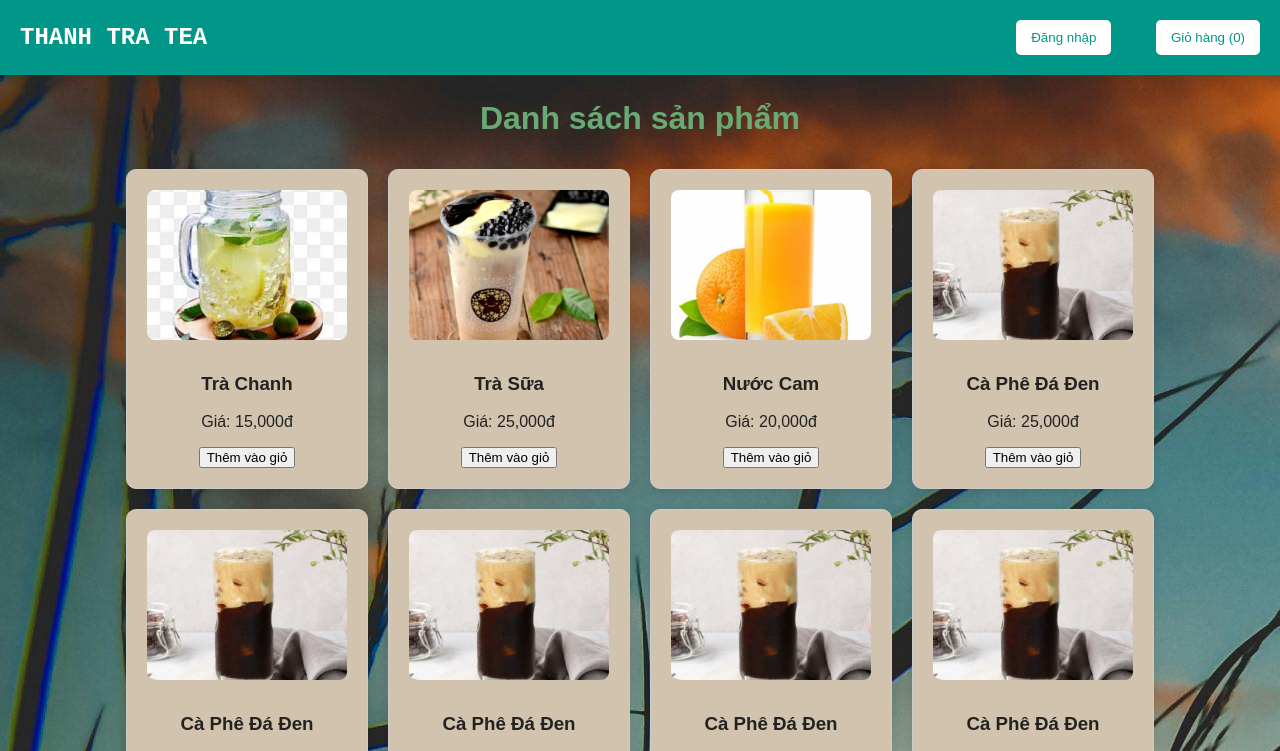
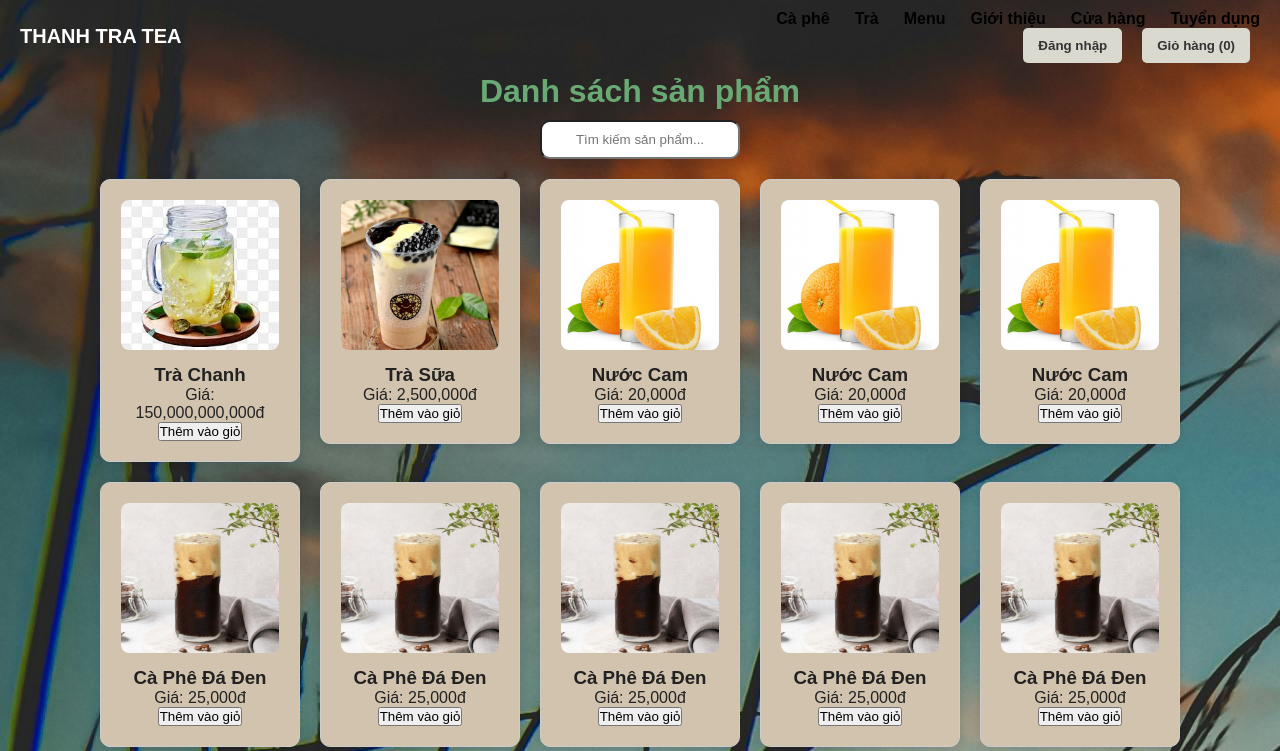
Before and after one commit to duytung203/Thuc_Tap, a website: page public/index.html in a window 1280 px wide. Shown: the top 751 px of the page. Drawn offline with Linux system fonts and the light colour scheme.

Commit message:
Update 21/5/2025

```diff
--- a/public/CSS/styles.css
+++ b/public/CSS/styles.css
@@ -1,3 +1,8 @@
+* {
+  margin: 0;
+  padding: 0;
+  box-sizing: border-box;
+}
 body {
   background-image: url(../images/test_bg.jpg);
   background-size: auto;
@@ -8,31 +13,64 @@ body {
   color: #222;
   transition: background-color 0.3s, color 0.3s;
 }
-header {position: fixed;
+header {
   width: 100%;
-  z-index: 1000;
-  background-color: #009688;
-  color: white;
-  padding: 20px;
-  display: flex;
-  justify-content: space-between;
   align-items: center;
-  flex-wrap: wrap;
 }
 
 .logo {
-  font-family: 'Roboto Mono', monospace; ;
-  font-size: 24px;
+  font-size: 20px;
+  font-weight: bold;
+  color: white;
+  flex: 1;
+}
+.main-header {
+  padding: 10px 20px;
+}
+
+.header-content {
+  display: flex;
+  align-items: center;
+  justify-content: space-between;
+}
+.main-nav {
+  flex: 2;
+  text-align: center;
+}
+.main-nav ul {
+  list-style: none;
+  display: flex;
+  justify-content: center;
+  gap: 25px;
+}
+
+.main-nav ul li {
+  position: relative;
+}
+
+.main-nav ul li a {
+  text-decoration: none;
+  color: black;
   font-weight: bold;
 }
 
+.main-nav ul li:hover > a {
+  color: #ff7b00;
+}
+#userMenu {
+  display: flex;
+  gap: 10px;
+  justify-content: flex-end;
+}
+
 .login-btn, .cart-btn {
-  background-color: white;
-  color: #009688;
+    font-weight: bold;
+    background-color: rgb(218, 217, 208);
+    color: #333;
     border: none;
     padding: 10px 15px;
-  margin-right: 40px;
     cursor: pointer;
+    margin-right: 10px;
     border-radius: 5px;
 }
 
@@ -40,22 +78,20 @@ header {position: fixed;
   text-align: center;
   padding: 10px;
   border-radius: 10px;
-  justify-content: center;
-  display: flex;
-  justify-content: center;
-  margin: 20px 0;
+  margin: 10px 0;
   max-width: 200px;
 }
+
 .container h1{
   color: rgb(105, 170, 116);
 }
 .container {
   text-align: center;
-   display: flex;
   flex-direction: column;
   max-width: 1200px;
   margin: auto;
 }
+
 
 .product-card {
   background: rgb(209, 195, 173);
--- a/public/index.html
+++ b/public/index.html
@@ -7,17 +7,32 @@
   <link rel="stylesheet" href="CSS/styles.css">
 </head>
 <body>
-  <header>
+  <header class="main-header">
+  <div class="header-content">
     <div class="logo">THANH TRA TEA</div>
     <div>
-      <div id="userMenu">
+    <nav class="main-nav">
+      <ul>
+        <li><a href="#">Cà phê</a></li>
+        <li><a href="#">Trà</a></li>
+        <li class="dropdown">
+          <a href="#">Menu</a>
+          <ul class="dropdown-menu"></ul>
+        </li>
+        <li><a href="#">Giới thiệu</a></li>
+        <li><a href="#">Cửa hàng</a></li>
+        <li><a href="#">Tuyển dụng</a></li>
+      </ul>
+    </nav>
+     <div id="userMenu">
         <button class="login-btn" onclick="toggleModal(true)">Đăng nhập</button>
         <button class="cart-btn" onclick="toggleCart()">Giỏ hàng (<span id="cart-count">0</span>)</button></div>
       </div>
-  </header>
+  </div>
+</header>
 <main><div class="container">
-   <input type="text" id="search" placeholder="Tìm kiếm sản phẩm...">
     <h1>Danh sách sản phẩm</h1>
+    <input type="text" id="search" placeholder="Tìm kiếm sản phẩm...">
     <div class="products" id="product-list">
       <!-- san pham duoc them bang js -->
     </div>
--- a/public/script.js
+++ b/public/script.js
@@ -1,13 +1,14 @@
 const products = [
-  { name: "Trà Chanh", price: 15000, image: "images/tra_chanh.jpg" },
-  { name: "Trà Sữa", price: 25000, image: "images/tra_sua.jpg" },
-  { name: "Nước Cam", price: 20000, image: "images/nuoc_cam.jpg" },
-  { name: "Cà Phê Đá Đen", price: 25000, image: "images/ca_phe_den.jpg"} ,
+  {name: "Trà Chanh", price: 150000000000, image: "images/tra_chanh.jpg" },
+  {name: "Trà Sữa", price: 2500000, image: "images/tra_sua.jpg" },
+  {name: "Nước Cam", price: 20000, image: "images/nuoc_cam.jpg" },
+  {name: "Nước Cam", price: 20000, image: "images/nuoc_cam.jpg" },
+  {name: "Nước Cam", price: 20000, image: "images/nuoc_cam.jpg" },
   {name: "Cà Phê Đá Đen", price: 25000, image: "images/ca_phe_den.jpg"} ,
   {name: "Cà Phê Đá Đen", price: 25000, image: "images/ca_phe_den.jpg"} ,
   {name: "Cà Phê Đá Đen", price: 25000, image: "images/ca_phe_den.jpg"} ,
   {name: "Cà Phê Đá Đen", price: 25000, image: "images/ca_phe_den.jpg"} ,
-    {name: "Cà Phê Đá Đen", price: 25000, image: "images/ca_phe_den.jpg" },
+  {name: "Cà Phê Đá Đen", price: 25000, image: "images/ca_phe_den.jpg"} ,
   {name: "Cà Phê Đá Đen", price: 25000, image: "images/ca_phe_den.jpg" },
   {name: "Cà Phê Đá Đen", price: 25000, image: "images/ca_phe_den.jpg" },
   {name: "Cà Phê Đá Đen", price: 25000, image: "images/ca_phe_den.jpg" },
@@ -173,19 +174,13 @@ renderProducts();
     headers: { 'Content-Type': 'application/json' },
     body: JSON.stringify({ email, password })
   });
-
   const data = await res.json();
-
   if (res.ok) {
-    // lưu token và username vào localStorage
     localStorage.setItem('token', data.token);
     localStorage.setItem('username', data.username);
-
-    updateUserMenu();       // cập nhật giao diện người dùng
-    toggleModal(false);     // ẩn modal đăng nhập
-    alert(data.message);    // hiển thị thông báo
-
-    // điều hướng theo vai trò
+    updateUserMenu();
+    toggleModal(false);
+    alert(data.message);
     if (data.role === 'admin') {
       window.location.href = '/admin.html';
     } else {
```
Lines whose indentation alone changed are shown as unchanged.
